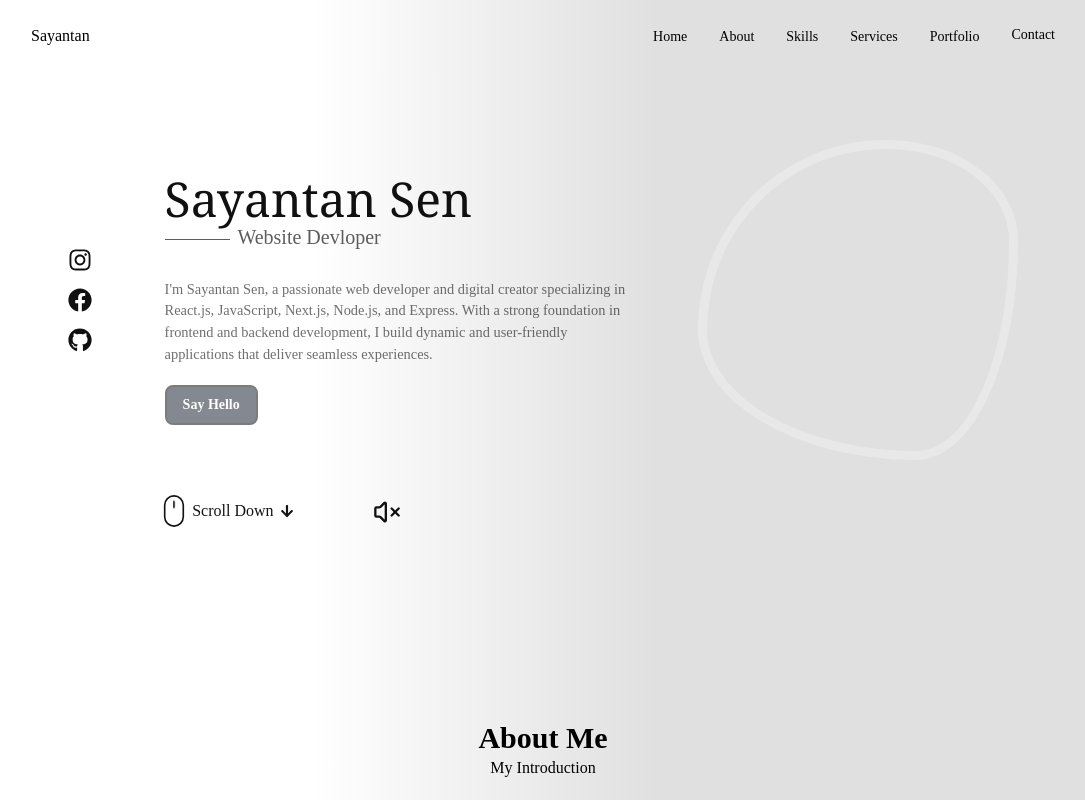
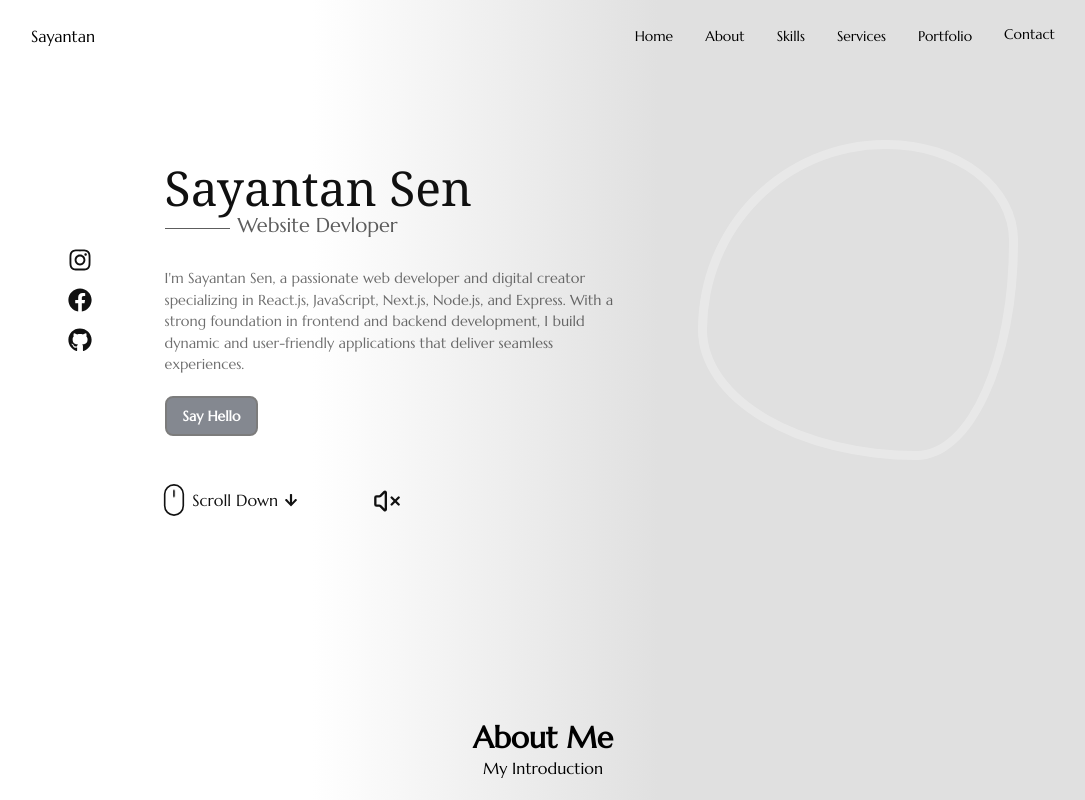
Before and after one commit to Sayantansen123/portfolio-sayantan-new, a React (Vite) app: page / in a window 1280 px wide. Shown: the top 800 px of the page, without its empty margins (97-1182 px from the left). Built offline with nearby package versions, Linux system fonts and the light colour scheme.

Commit message:
updated font new one

```diff
--- a/src/index.css
+++ b/src/index.css
@@ -1,3 +1,4 @@
+@import url("https://fonts.googleapis.com/css2?family=Marcellus&display=swap");
 @import "tailwindcss";
 
 @layer utilities {
@@ -7,7 +8,7 @@
 }
 
 body {
-  font-family: cursive;
+  font-family: "Marcellus", serif;
 }
 
 html {
```
